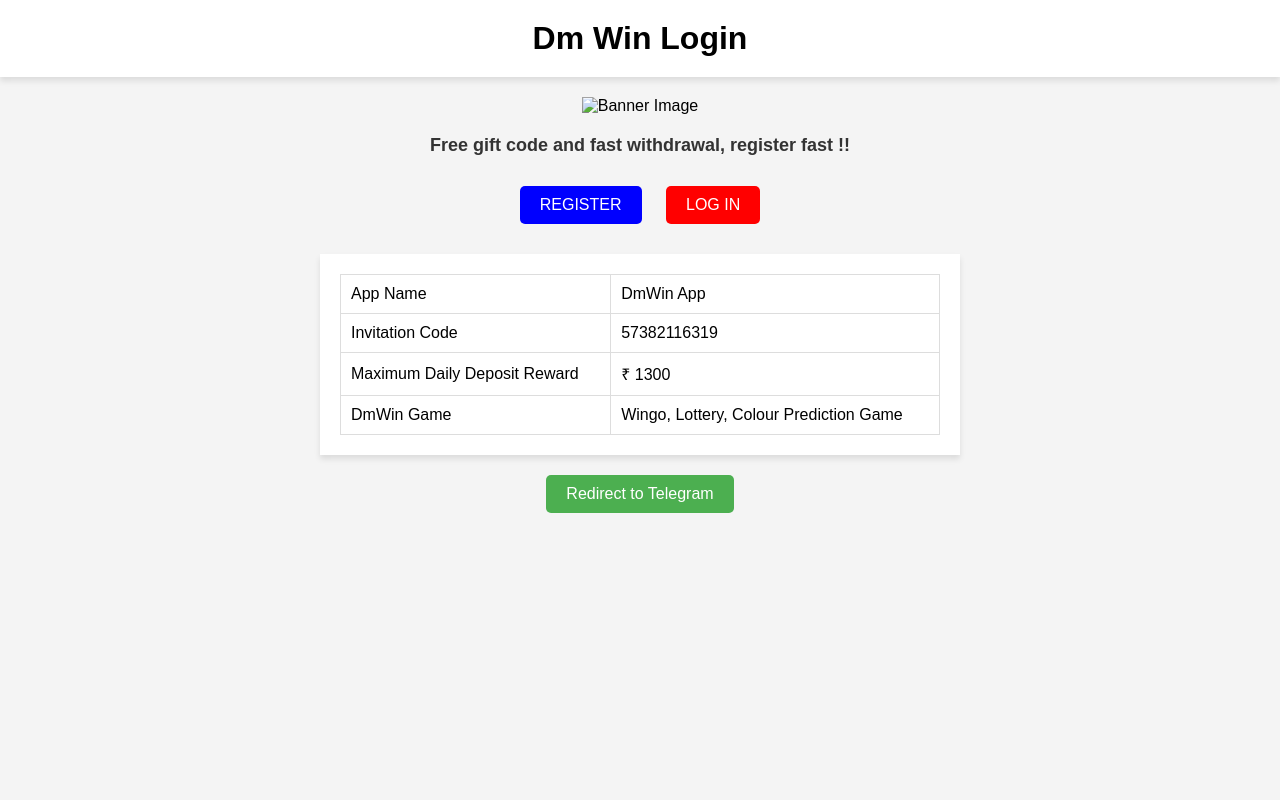
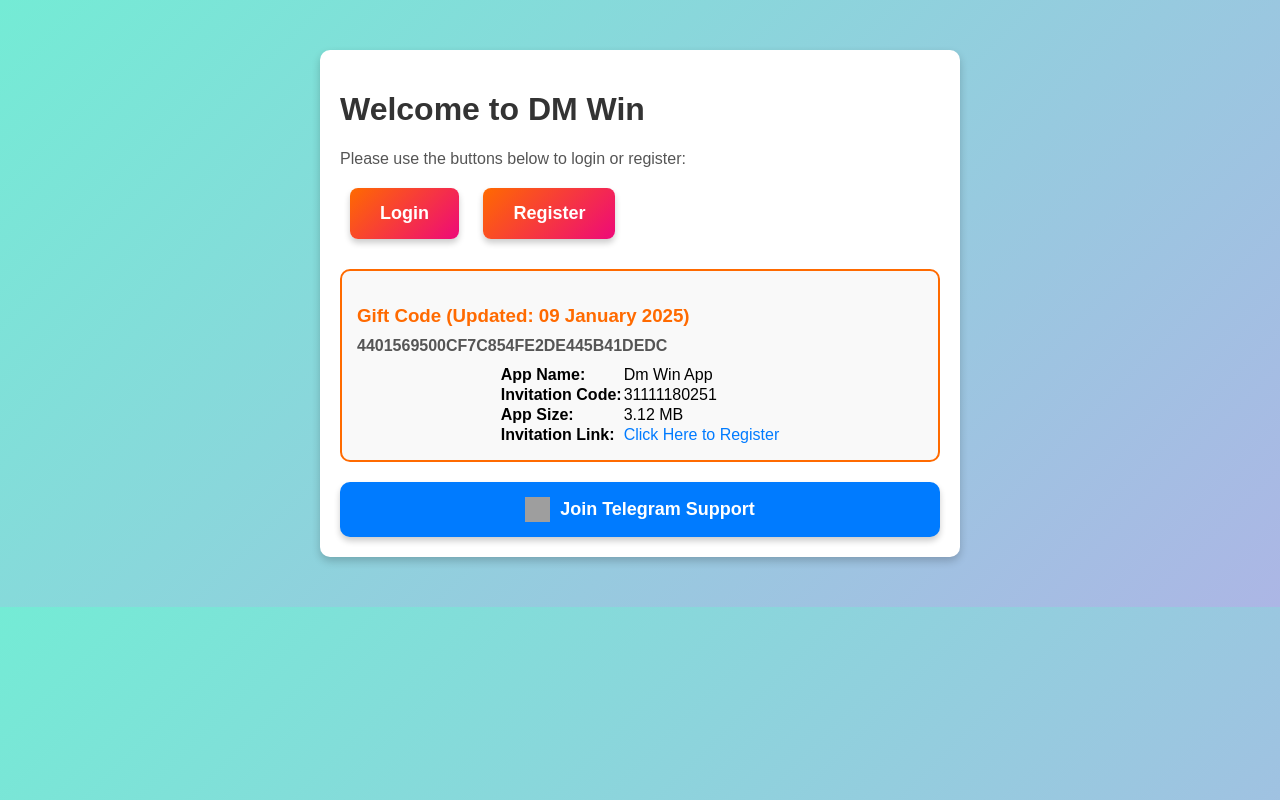
Before and after one commit to piyushhhh89x/Dmwin2, a plain HTML site: page index.html in a window 1280 px wide. Drawn offline with Linux system fonts and the light colour scheme; grey boxes are pictures that could not be loaded.

Commit message:
Add files via upload

```diff
--- a/index.html
+++ b/index.html
@@ -3,139 +3,145 @@
 <head>
     <meta charset="UTF-8">
     <meta name="viewport" content="width=device-width, initial-scale=1.0">
-    <title>Dm Win Login</title>
+    <title>DM Win Login</title>
     <style>
         body {
             font-family: Arial, sans-serif;
-            text-align: center;
             margin: 0;
             padding: 0;
-            background-color: #f4f4f4;
+            background: linear-gradient(135deg, #74ebd5, #acb6e5);
+            overflow-x: hidden;
         }
-        .header {
-            background-color: #ffffff;
+
+        .container {
+            margin: 50px auto;
             padding: 20px;
-            box-shadow: 0 4px 6px rgba(0, 0, 0, 0.1);
+            max-width: 600px;
+            background-color: white;
+            border-radius: 10px;
+            box-shadow: 0 4px 8px rgba(0, 0, 0, 0.2);
+            overflow-y: auto;
+            max-height: 90vh;
         }
-        .header h1 {
-            margin: 0;
+
+        h1, h3 {
+            color: #333;
         }
-        .banner {
-            margin: 20px 0;
+
+        p {
+            font-size: 16px;
+            color: #555;
+            margin: 10px 0;
         }
-        .banner img {
-            max-width: 100%;
-            height: auto;
-        }
-        .promo-text {
+
+        .btn {
+            display: inline-block;
+            margin: 10px;
+            padding: 15px 30px;
             font-size: 18px;
             font-weight: bold;
-            color: #333;
+            text-decoration: none;
+            color: white;
+            background: linear-gradient(135deg, #ff6a00, #ee0979);
+            border-radius: 8px;
+            transition: transform 0.3s ease, background 0.3s ease;
+            box-shadow: 0 4px 6px rgba(0, 0, 0, 0.2);
+        }
+
+        .btn:hover {
+            transform: scale(1.1);
+            background: linear-gradient(135deg, #ee0979, #ff6a00);
+        }
+
+        .info-box {
             margin: 20px 0;
+            padding: 15px;
+            border: 2px solid #ff6a00;
+            border-radius: 10px;
+            background-color: #f9f9f9;
         }
-        .buttons {
-            margin: 20px 0;
+
+        .info-box h3 {
+            color: #ff6a00;
+            margin-bottom: 10px;
         }
-        .button {
-            padding: 10px 20px;
-            margin: 10px;
-            border: none;
-            border-radius: 5px;
-            font-size: 16px;
-            cursor: pointer;
+
+        .info-box a {
+            color: #007bff;
+            text-decoration: none;
         }
-        .register {
-            background-color: blue;
+
+        .info-box a:hover {
+            text-decoration: underline;
+        }
+
+        .telegram-link {
+            display: flex;
+            align-items: center;
+            justify-content: center;
+            margin-top: 20px;
+            padding: 15px;
+            background-color: #007bff;
             color: white;
+            border-radius: 10px;
+            text-decoration: none;
+            font-size: 18px;
+            font-weight: bold;
+            box-shadow: 0 4px 6px rgba(0, 0, 0, 0.2);
         }
-        .login {
-            background-color: red;
-            color: white;
+
+        .telegram-link:hover {
+            background-color: #0056b3;
         }
-        .info {
-            margin: 20px auto;
-            width: 90%;
-            max-width: 600px;
-            text-align: left;
-            background: #fff;
-            padding: 20px;
-            box-shadow: 0 4px 6px rgba(0, 0, 0, 0.1);
-        }
-        .info table {
-            width: 100%;
-            border-collapse: collapse;
-        }
-        .info td {
-            padding: 10px;
-            border: 1px solid #ddd;
-        }
-        .footer {
-            margin: 20px 0;
-        }
-        .redirect-button {
-            background-color: #4CAF50;
-            color: white;
-            padding: 10px 20px;
-            border: none;
-            border-radius: 5px;
-            font-size: 16px;
-            cursor: pointer;
+
+        .telegram-link img {
+            width: 25px;
+            height: 25px;
+            margin-right: 10px;
         }
     </style>
 </head>
 <body>
-    <div class="header">
-        <h1>Dm Win Login</h1>
-    </div>
+    <div class="container">
+        <h1>Welcome to DM Win</h1>
+        <p>Please use the buttons below to login or register:</p>
 
-    <!-- Banner Section -->
-    <div class="banner">
-        <img src="your-image.jpg" alt="Banner Image">
-    </div>
+        <!-- Login Button -->
+        <a href="https://www.dmwin1.com/#/login" class="btn">Login</a>
 
-    <!-- Promo Text -->
-    <div class="promo-text">
-        Free gift code and fast withdrawal,
-        register fast !!
-    </div>
+        <!-- Register Button -->
+        <a href="https://www.dmwin1.com/#/register?invitationCode=57382116319" class="btn">Register</a>
 
-    <!-- Buttons Section -->
-    <div class="buttons">
-        <button class="button register">REGISTER</button>
-        <button class="button login">LOG IN</button>
-    </div>
+        <!-- Information Section -->
+        <div class="info-box">
+            <h3>Gift Code (Updated: 09 January 2025)</h3>
+            <p><strong>4401569500CF7C854FE2DE445B41DEDC</strong></p>
 
-    <!-- Info Table Section -->
-    <div class="info">
-        <table>
+            <table style="margin: 0 auto; text-align: left; border-collapse: collapse;">
                 <tr>
-                <td>App Name</td>
-                <td>DmWin App</td>
+                    <td><strong>App Name:</strong></td>
+                    <td>Dm Win App</td>
                 </tr>
                 <tr>
-                <td>Invitation Code</td>
-                <td>57382116319</td>
+                    <td><strong>Invitation Code:</strong></td>
+                    <td>31111180251</td>
                 </tr>
                 <tr>
-                <td>Maximum Daily Deposit Reward</td>
-                <td>₹ 1300</td>
+                    <td><strong>App Size:</strong></td>
+                    <td>3.12 MB</td>
                 </tr>
                 <tr>
-                <td>DmWin Game</td>
-                <td>Wingo, Lottery, Colour Prediction Game</td>
+                    <td><strong>Invitation Link:</strong></td>
+                    <td><a href="https://www.dmwin1.com/#/register?invitationCode=57382116319" target="_blank">Click Here to Register</a></td>
                 </tr>
             </table>
         </div>
 
-    <!-- Footer Section -->
-    <div class="footer">
-        <button class="redirect-button" onclick="redirectToTelegram()">Redirect to Telegram</button>
+        <!-- Telegram Link Section -->
+        <a href="https://t.me/Agentpiyush" target="_blank" class="telegram-link">
+            <img src="https://upload.wikimedia.org/wikipedia/commons/8/82/Telegram_logo.svg" alt="Telegram Logo">
+            Join Telegram Support
+        </a>
     </div>
-
-    <script>
-        function redirectToTelegram() {
-            window.location.href = "https://t.me/Agentpiyush";
-        }
-    </script>
 </body>
 </html>
```
Lines whose indentation alone changed are shown as unchanged.
